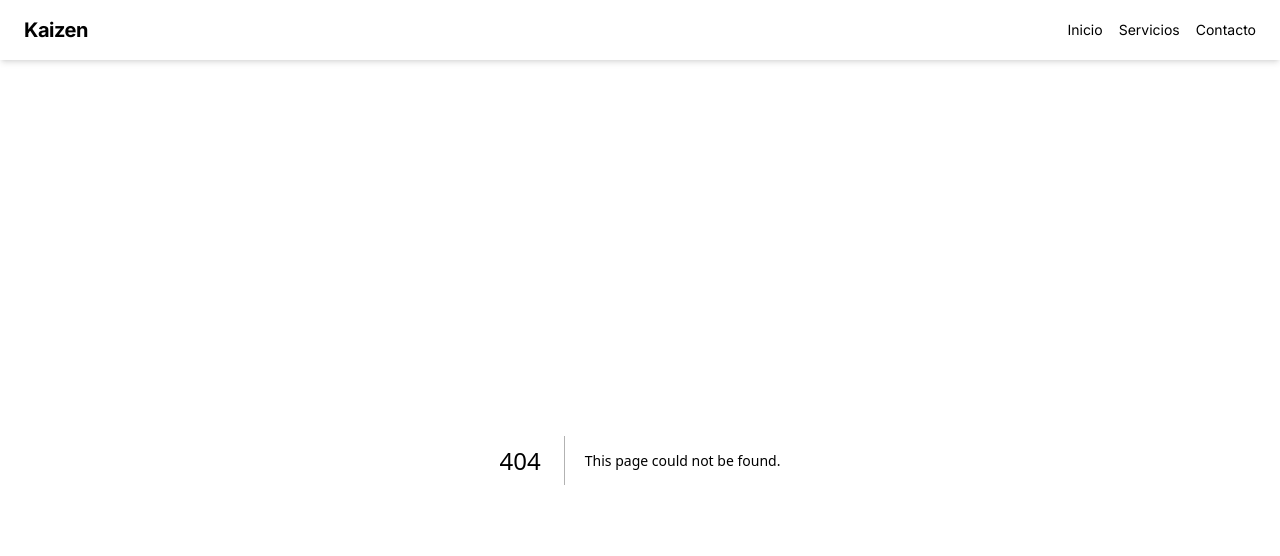
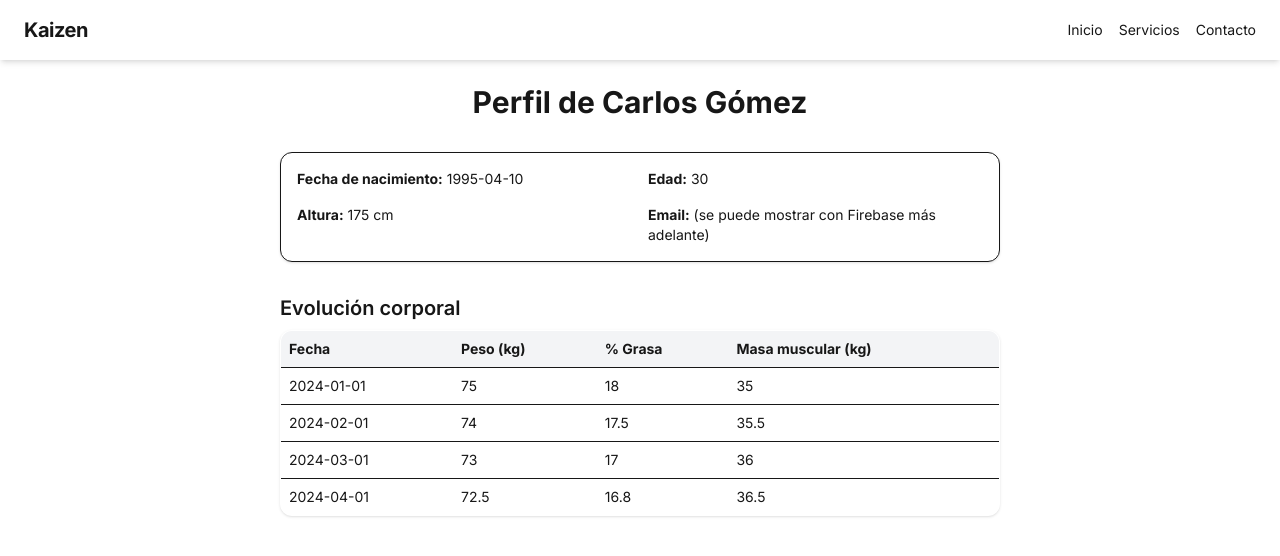
Before and after one commit to JaimeMG8/kaizen-web, a Next.js app: page /perfil in a window 1280 px wide. Before the commit this address had no page. Shown: the top 556 px of the page. Built offline with nearby package versions, Linux system fonts and the light colour scheme.

Commit message:
feat: mostrar datos del perfil y evolución corporal

```diff
--- /dev/null
+++ b/app/perfil/page.tsx
@@ -0,0 +1,73 @@
+'use client';
+
+import { useEffect, useState } from 'react';
+
+type Registro = {
+  fecha: string;
+  peso: number;
+  grasa: number;
+  musculo: number;
+};
+
+export default function PerfilPage() {
+  const [edad, setEdad] = useState<number | null>(null);
+
+  const fechaNacimiento = '1995-04-10';
+  const altura = 175;
+  const nombre = 'Carlos Gómez';
+
+  const registros: Registro[] = [
+    { fecha: '2024-01-01', peso: 75, grasa: 18, musculo: 35 },
+    { fecha: '2024-02-01', peso: 74, grasa: 17.5, musculo: 35.5 },
+    { fecha: '2024-03-01', peso: 73, grasa: 17, musculo: 36 },
+    { fecha: '2024-04-01', peso: 72.5, grasa: 16.8, musculo: 36.5 },
+  ];
+
+  useEffect(() => {
+    const hoy = new Date();
+    const nacimiento = new Date(fechaNacimiento);
+    let edadCalculada = hoy.getFullYear() - nacimiento.getFullYear();
+    const mes = hoy.getMonth() - nacimiento.getMonth();
+    if (mes < 0 || (mes === 0 && hoy.getDate() < nacimiento.getDate())) {
+      edadCalculada--;
+    }
+    setEdad(edadCalculada);
+  }, []);
+
+  return (
+    <div className="max-w-3xl mx-auto p-6 space-y-8">
+      <h1 className="text-3xl font-bold text-center">Perfil de {nombre}</h1>
+
+      <div className="grid grid-cols-2 gap-4 text-sm border rounded-xl p-4 shadow">
+        <p><strong>Fecha de nacimiento:</strong> {fechaNacimiento}</p>
+        <p><strong>Edad:</strong> {edad ?? '-'}</p>
+        <p><strong>Altura:</strong> {altura} cm</p>
+        <p><strong>Email:</strong> (se puede mostrar con Firebase más adelante)</p>
+      </div>
+
+      <div>
+        <h2 className="text-xl font-semibold mb-2">Evolución corporal</h2>
+        <table className="w-full text-sm border rounded-xl overflow-hidden shadow">
+          <thead className="bg-gray-100">
+            <tr>
+              <th className="p-2 text-left">Fecha</th>
+              <th className="p-2 text-left">Peso (kg)</th>
+              <th className="p-2 text-left">% Grasa</th>
+              <th className="p-2 text-left">Masa muscular (kg)</th>
+            </tr>
+          </thead>
+          <tbody>
+            {registros.map((r, i) => (
+              <tr key={i} className="border-t">
+                <td className="p-2">{r.fecha}</td>
+                <td className="p-2">{r.peso}</td>
+                <td className="p-2">{r.grasa}</td>
+                <td className="p-2">{r.musculo}</td>
+              </tr>
+            ))}
+          </tbody>
+        </table>
+      </div>
+    </div>
+  );
+}
```
